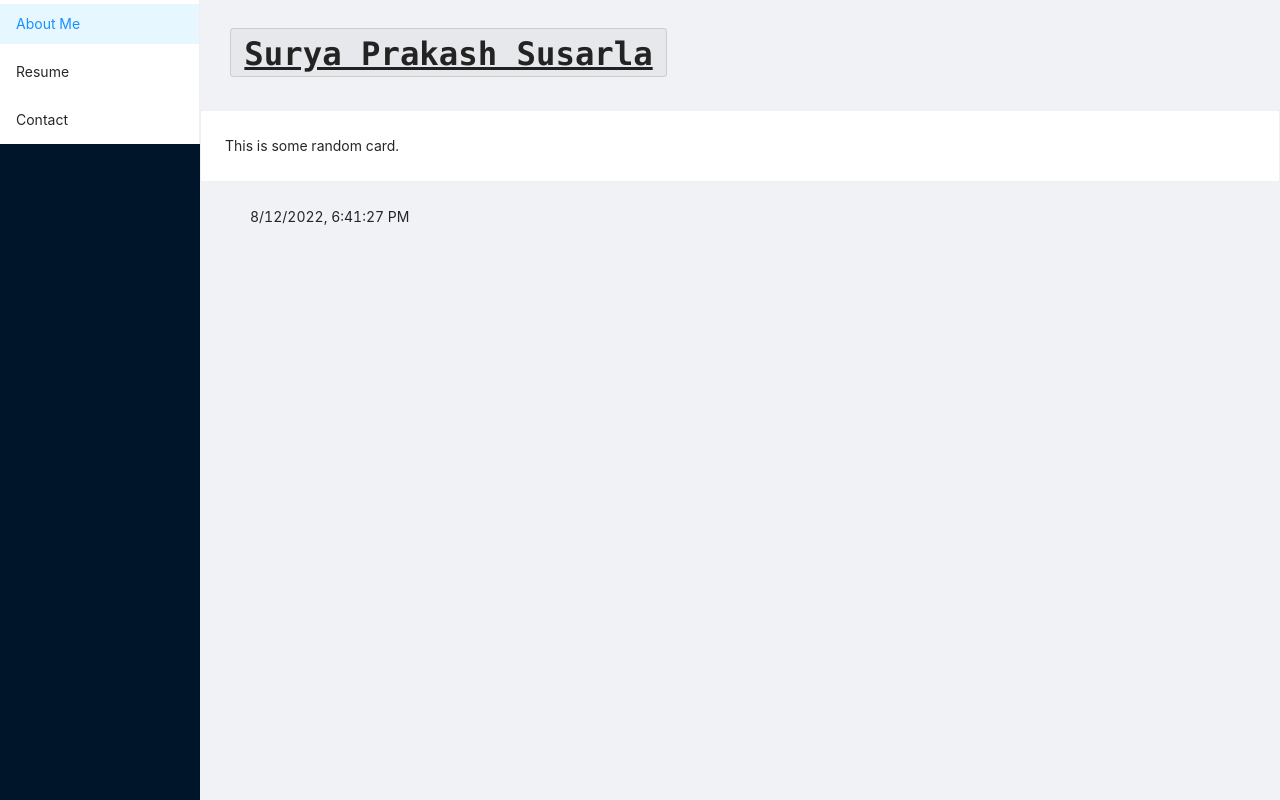
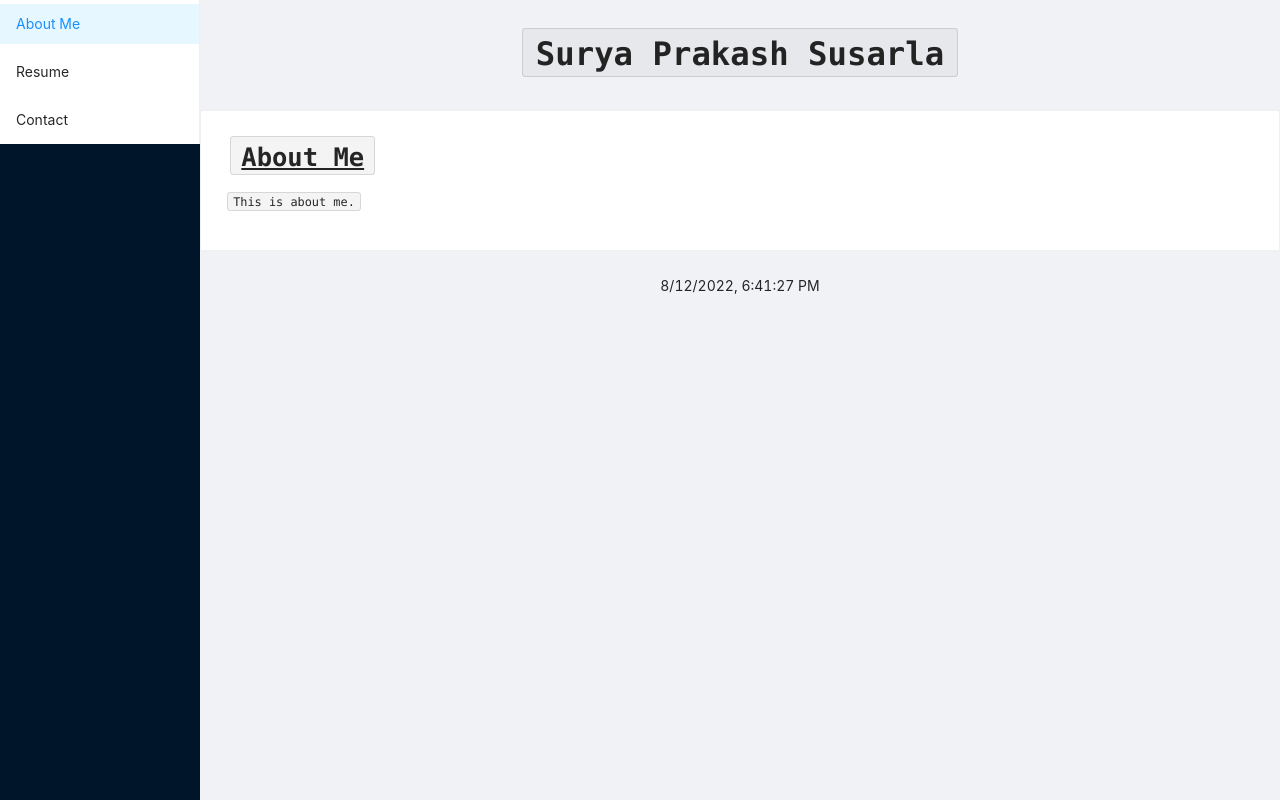
Before and after one commit to surya-prakash-susarla/surya-prakash-susarla.github.io, a React (Create React App) app: page / in a window 1280 px wide. Built offline with nearby package versions, Linux system fonts and the light colour scheme.

Commit message:
minor updates

```diff
--- a/src/root/main.css
+++ b/src/root/main.css
@@ -1 +1,13 @@
 @import '~antd/dist/antd.css';
+
+.header-text {
+  text-align: center;
+}
+
+.content-card-title {
+  text-align: left;
+}
+
+.footer-bar {
+  text-align: center;
+}
--- a/src/root/main.tsx
+++ b/src/root/main.tsx
@@ -1,48 +1,86 @@
 import './main.css';
 import { Layout, Menu, PageHeader, Typography } from 'antd';
-import React from 'react';
+import React, { useState } from 'react';
 import Card from 'antd/lib/card/Card';
 const { Footer, Sider } = Layout;
 
+enum PageSelection {
+  AboutMePage = 1,
+  ResumePage = 2,
+  ContactMePage = 3
+};
+
 const MainComponent: React.FC = () => {
+  const [pageSelection, setPageSelection] = useState(PageSelection.AboutMePage);
   return (
     <Layout style={{ minHeight: '100vh' }}>
       <Sider>
-        <SideMenu />
+        <SideMenu clickHandler={setPageSelection}/>
       </Sider>
       <Layout style={{ minHeight: '100vh' }}>
         <TitleBar />
-        <ContentPage />
+        <ContentPage pageSelection={pageSelection} />
         <FooterBar />
       </Layout>
     </Layout>
   );
 }
 
-const SideMenu: React.FC = () => {
+interface SideMenuProps {
+  clickHandler: (pageSelection: PageSelection) => void
+};
+
+const SideMenu: React.FC<SideMenuProps> = (props: SideMenuProps) => {
   return (
     <Menu defaultSelectedKeys={['1']}>
-      <Menu.Item key={'1'}> About Me </Menu.Item>
-      <Menu.Item key={'2'}> Resume </Menu.Item>
-      <Menu.Item key={'3'}> Contact </Menu.Item>
+      <Menu.Item key={'1'} onClick={() => { props.clickHandler(PageSelection.AboutMePage) }}> About Me </Menu.Item>
+      <Menu.Item key={'2'} onClick={() => { props.clickHandler(PageSelection.ResumePage) }}> Resume </Menu.Item>
+      <Menu.Item key={'3'} onClick={() => { props.clickHandler(PageSelection.ContactMePage) }}> Contact </Menu.Item>
     </Menu>
   );
 }
 
 const TitleBar: React.FC = () => {
   return (
-    <PageHeader>
-      <Typography.Title code={true} level={1} underline={true} >
+    <PageHeader className='header-text'>
+      <Typography.Title code={true} level={1} >
         Surya Prakash Susarla
       </Typography.Title>
     </PageHeader>
   )
 }
 
-const ContentPage: React.FC = () => {
+interface ContentPageProps {
+  pageSelection: PageSelection
+};
+
+const ContentPage: React.FC<ContentPageProps> = (props: ContentPageProps) => {
+  switch (props.pageSelection) {
+    case PageSelection.AboutMePage:
+      return <ContentCard title='About Me' content='This is about me.' />
+    case PageSelection.ResumePage:
+      return <ContentCard title='Resume' content='Resume page.' />
+    case PageSelection.ContactMePage:
+      return <ContentCard title='Contact Me' content='Contact me page.' />
+    default:
+      return null;
+  }
+}
+
+interface ContentCardProps {
+  title: string,
+  content: string
+};
+
+const ContentCard: React.FC<ContentCardProps> = (props: ContentCardProps) => {
   return (
     <Card>
-      This is some random card.
+      <Typography.Title code={true} underline={true} level={2} className='content-card-title'>
+        {props.title}
+      </Typography.Title>
+      <Typography.Paragraph code={true}>
+        {props.content}
+      </Typography.Paragraph>
     </Card>
   );
 }
@@ -61,7 +99,7 @@ const FooterBar: React.FC = () => {
   }, []);
 
   return (
-    <Footer>
+    <Footer className='footer-bar'>
       {time}
     </Footer>
   );
```
Also changed, not shown: 10 other files (tests, documents, lock files or other folders).
